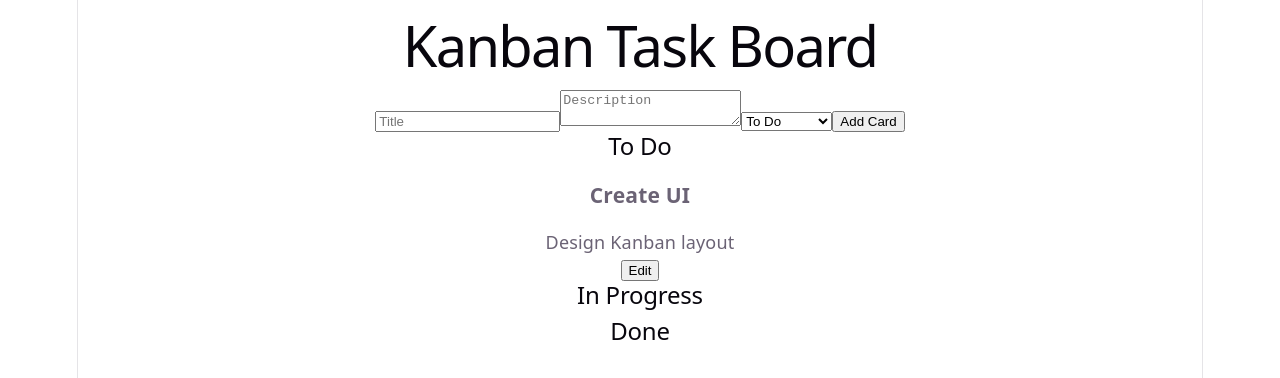
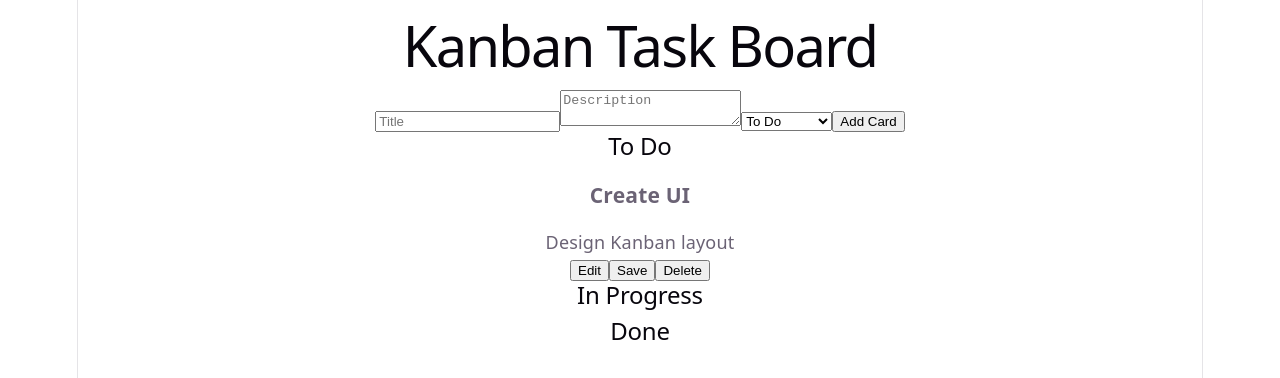
Before and after one commit to JebinDanielR/Kanban-Board, a React (Vite) app in the folder capstone-react/: page / in a window 1280 px wide. Shown: the top 378 px of the page. Built offline with nearby package versions, Linux system fonts and the light colour scheme.

Commit message:
Implemented update and delete

```diff
--- a/capstone-react/src/App.jsx
+++ b/capstone-react/src/App.jsx
@@ -14,26 +14,31 @@ function App() {
     }
   ]);
 
-
   const columns = [
     { id: "todo", title: "To Do" },
     { id: "inprogress", title: "In Progress" },
-    { id: "done", title: "Done" }
-  ];
-
+    { id: "done", title: "Done" }];
 
   const addTask = (task) => {
-
     setTasks([
       ...tasks,
       task
-    ]);
+    ])}
 
-  };
+  const updateTask = (updatedTask)=>{
+    setTasks(
+      tasks.map(task =>
+        task.id === updatedTask.id
+        ? updatedTask
+        : task)
+    )}
 
+    const deleteTask = (id)=>{
+      setTasks(
+        tasks.filter(task => task.id !== id)
+    )}
 
-  return (
-    <>
+  return (<>
       <Header />
 
       <TaskForm
@@ -44,6 +49,8 @@ function App() {
       <Board
         tasks={tasks}
         columns={columns}
+        updateTask={updateTask}
+        deleteTask={deleteTask}
       />
     </>
   );
--- a/capstone-react/src/Components/Board.jsx
+++ b/capstone-react/src/Components/Board.jsx
@@ -1,20 +1,19 @@
 import Column from "./Column.jsx";
 
-function Board({ tasks, columns }) {
+function Board({tasks, columns, updateTask, deleteTask}) {
 
   return (
     <div className="board">
 
       {columns.map(column => (
         <Column
-          key={column.id}
-          column={column}
-          tasks={
-            tasks.filter(
-              task => task.column === column.id
-            )
-          }
-        />
+            key={column.id}
+            column={column}
+            tasks={tasks.filter(
+                task=>task.column===column.id)
+            }
+            updateTask={updateTask}
+            deleteTask={deleteTask}/>
       ))}
 
     </div>
--- a/capstone-react/src/Components/Card.jsx
+++ b/capstone-react/src/Components/Card.jsx
@@ -1,10 +1,18 @@
 import { useState } from "react";
 
-function Card({ task }) {
+function Card({task,updateTask,deleteTask}) {
 
   const [isEditing, setIsEditing] = useState(false);
   const [title, setTitle] = useState(task.title);
   const [description, setDescription] = useState(task.description);
+  const handleSave = ()=>{
+            updateTask({
+            ...task,
+            title,
+            description
+            });
+            setIsEditing(false);
+        };
 
   return (
     <div className="card">
@@ -30,6 +38,8 @@ function Card({ task }) {
             <h3>{task.title}</h3>
             <p>{task.description}</p>
             <button onClick={()=>setIsEditing(true)}>Edit</button>
+            <button onClick={handleSave}>Save</button>
+            <button onClick={()=>deleteTask(task.id)}>Delete</button>
           </>
         )
       }
--- a/capstone-react/src/Components/Column.jsx
+++ b/capstone-react/src/Components/Column.jsx
@@ -1,6 +1,6 @@
 import Card from "./Card.jsx";
 
-function Column({ column, tasks }) {
+function Column({column,tasks,updateTask,deleteTask}) {
 
   return (
     <div className="column">
@@ -8,11 +8,13 @@ function Column({ column, tasks }) {
       <h2>{column.title}</h2>
 
       {
-        tasks.map(task => (
-          <Card
-            key={task.id}
-            task={task}
-          />
+        tasks.map(task=>(
+            <Card
+                key={task.id}
+                task={task}
+                updateTask={updateTask}
+                deleteTask={deleteTask}
+            />
         ))
       }
 
```
